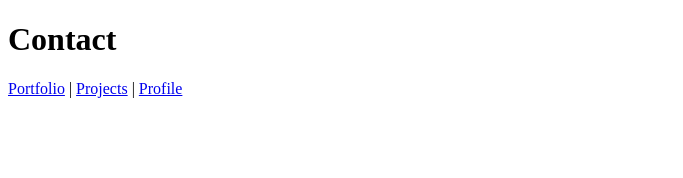
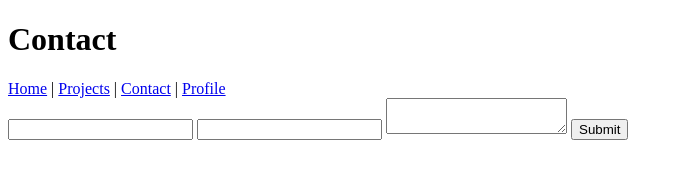
Before and after one commit to isaiahfang/portfolio, a plain HTML site: page contact/index.html in a window 1280 px wide. Shown: the whole page, without its empty margins (0-683 px from the left). Drawn offline with Linux system fonts and the light colour scheme.

Commit message:
Update Navigation and Contact Form

```diff
--- a/contact/index.html
+++ b/contact/index.html
@@ -6,10 +6,23 @@
     <title>Contact</title>
     <h1>Contact</h1>
     <nav>
-        <a href="https://isaiahfang.github.io/portfolio/"> Portfolio</a> |
+        <a href="https://isaiahfang.github.io/portfolio/"> Home</a> |
         <a href="https://isaiahfang.github.io/portfolio/projects/"> Projects</a> |
+        <a href="https://isaiahfang.github.io/portfolio/contact/"> Contact</a> |
         <a href="https://github.com/isaiahfang" target="_blank"> Profile</a>
     </nav>
+    <form action="mailto:ifang@ucsd.edu" method="POST" enctype="text/plain">
+        <label>
+            <input name="email" type="email"/>
+        </label>
+        <label>
+            <input name="subject"/>
+        </label>
+        <label>
+            <textarea name="body"></textarea>
+        </label>
+        <button>Submit</button>
+    </form>
 </head>
 <body>
 
```
Also changed, not shown: index.html (+2 -1 lines), projects/index.html (+2 -1 lines).
